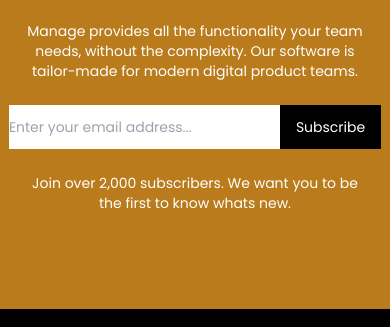
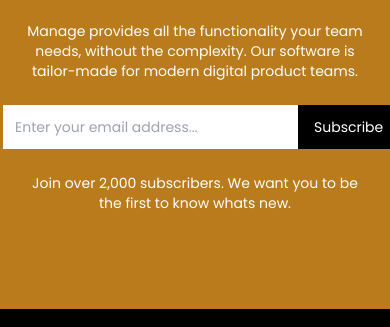
Before and after one commit to milanochi/CLG-site, a website built with Vite: page index.html in a window 390 px wide. Shown: the part 3525-3852 px from the top of the page. Built offline with nearby package versions, Linux system fonts and the light colour scheme.

Commit message:
LAst one

```diff
--- a/index.html
+++ b/index.html
@@ -179,7 +179,7 @@
                                     <div class="flex flex-col justify-between">
                                         <form class="max-w-sm">
                                             <div class="flex bg-gray-400">
-                                             <input type="text" placeholder="Enter your email address..." class="bg-white md:px-24 text-sm focus:outline-none py-3" />
+                                             <input type="text" placeholder="Enter your email address..." class="bg-white px-3 flex items-center md:px-24 text-sm focus:outline-none py-3" />
                                              <a href="#" class="text-white text-sm bg-black py-3 px-4 md:px-6 font-semiBold baseline md:text-md" >Subscribe</a>
                                             </div>
                                         </form>
```
